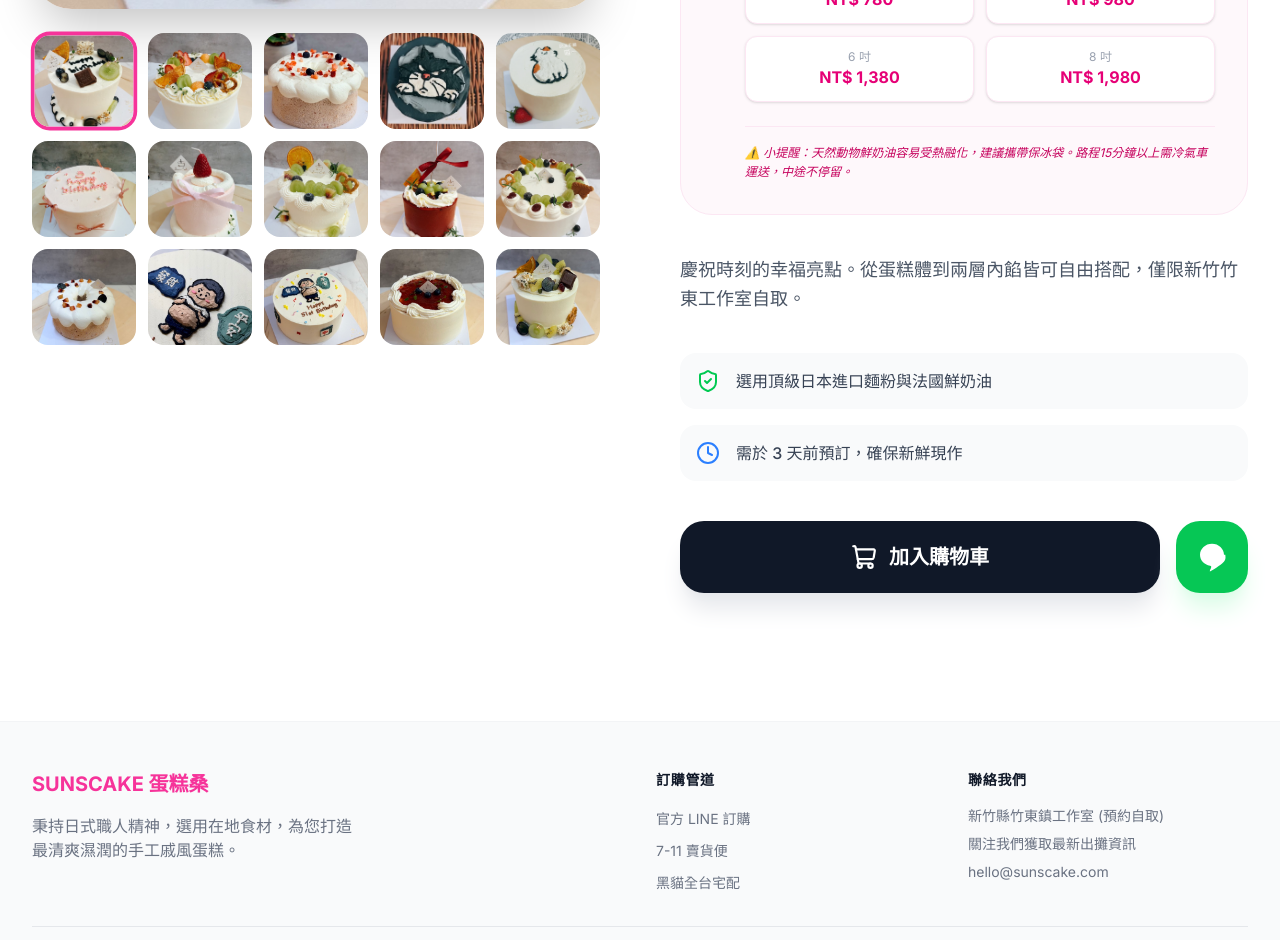
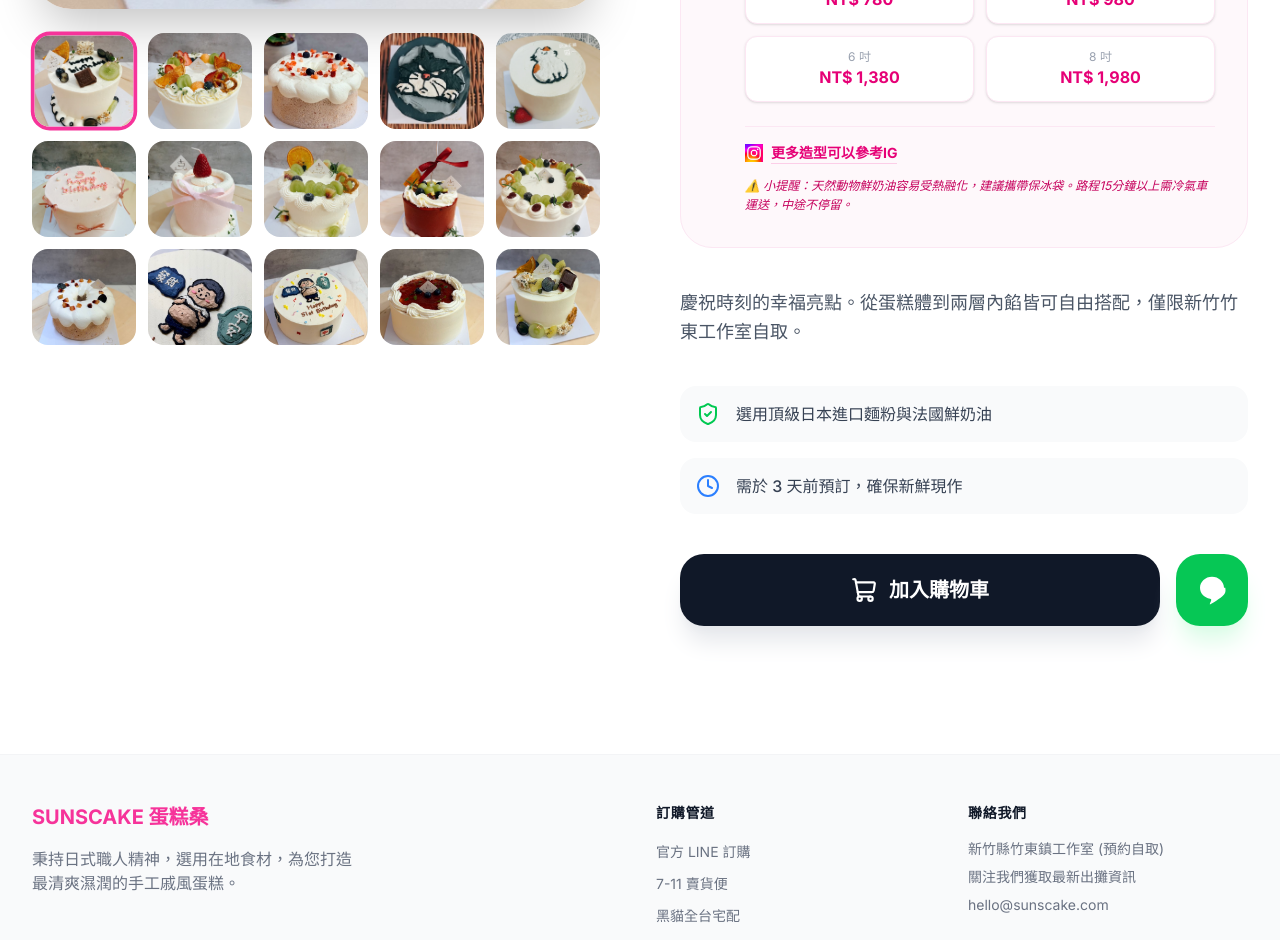
Before and after one commit to ake36834z-cake/cake-shop, a Next.js app: page /products/birthday-cream in a window 1280 px wide. Shown: the part 760-1700 px from the top of the page. Built offline with nearby package versions, Linux system fonts and the light colour scheme.

Commit message:
v113: 在產品詳情頁面加入 IG 參考連結

```diff
--- a/src/app/products/[id]/page.tsx
+++ b/src/app/products/[id]/page.tsx
@@ -189,7 +189,16 @@ export default function ProductDetailPage() {
                   </div>
                 </div>
               </div>
-              <div className="pt-4 border-t border-pink-100 mt-4 ml-8">
+              <div className="pt-4 border-t border-pink-100 mt-4 ml-8 space-y-3">
+                <a
+                  href="https://www.instagram.com/sunscake888/"
+                  target="_blank"
+                  rel="noopener noreferrer"
+                  className="flex items-center space-x-2 text-pink-600 hover:text-pink-700 transition-colors group"
+                >
+                  <Image src="/images/instagram-icon.png" alt="IG" width={18} height={18} />
+                  <span className="text-sm font-bold border-b border-pink-200 group-hover:border-pink-600">更多造型可以參考IG</span>
+                </a>
                 <p className="text-xs text-pink-700 leading-relaxed italic">
                   ⚠️ 小提醒：天然動物鮮奶油容易受熱融化，建議攜帶保冰袋。路程15分鐘以上需冷氣車運送，中途不停留。
                 </p>
```
Also changed, not shown: 1 other file (tests, documents, lock files or other folders).
